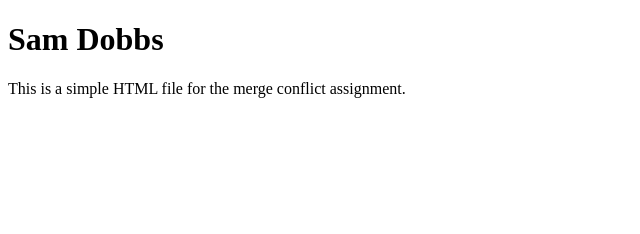
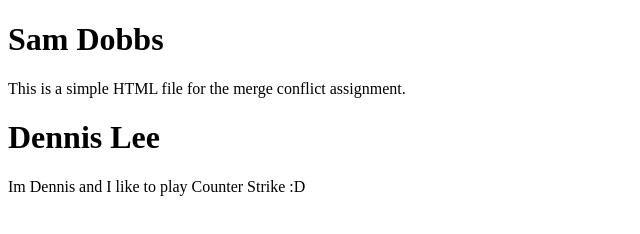
Before and after one commit to dobbs024/sam-dobbs-assignment-4, a plain HTML site: page index.html in a window 1280 px wide. Shown: the whole page, without its empty margins (0-640 px from the left). Drawn offline with Linux system fonts and the light colour scheme.

Commit message:
Added stuff from Dennis

```diff
--- a/index.html
+++ b/index.html
@@ -8,5 +8,8 @@
 <body>
     <h1>Sam Dobbs</h1>
     <p>This is a simple HTML file for the merge conflict assignment.</p>
+
+    <h1>Dennis Lee</h1>
+    <p>Im Dennis and I like to play Counter Strike :D</p>
 </body>
 </html>
```
